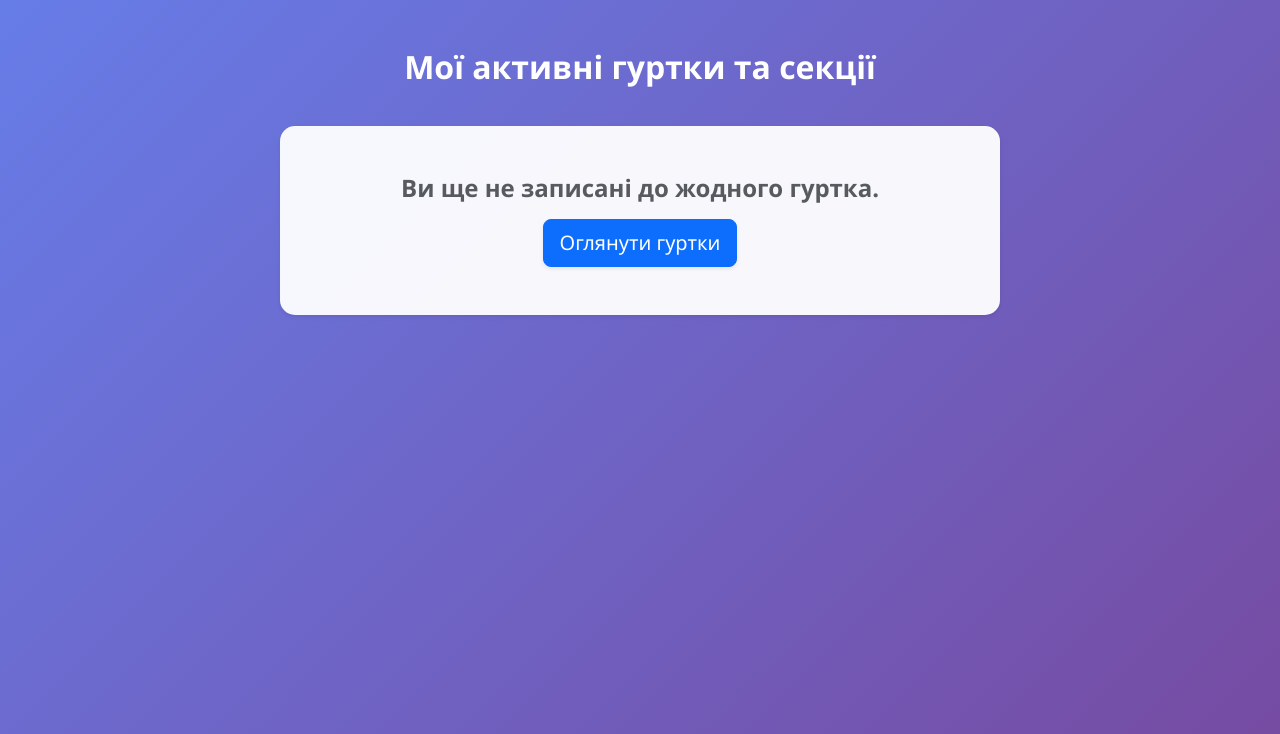
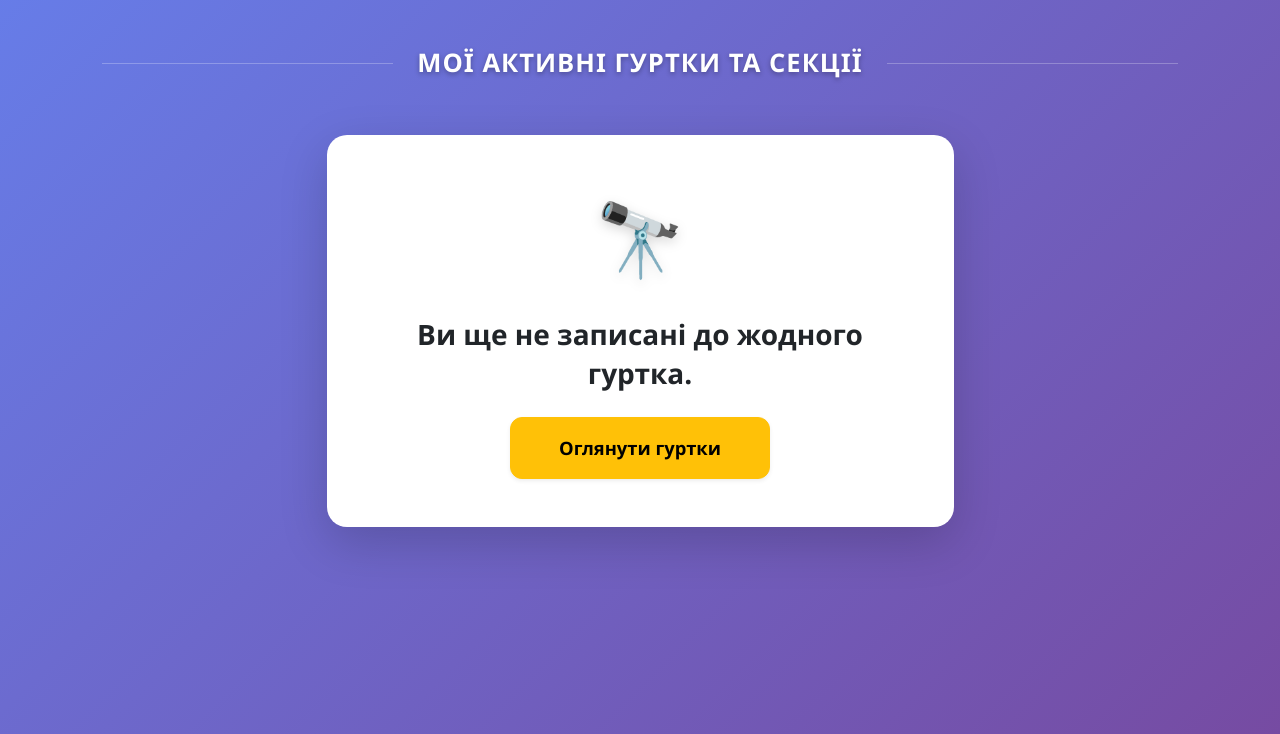
Before and after one commit to Goynadot/Extracurricular-activities, a Flask app: template static/templates/my_clubs.html in a window 1280 px wide. Shown: the part 66-800 px from the top of the page. Run offline with Flask 3, Linux system fonts and the light colour scheme; the template is opened without the code that fills it, so the values that code supplies are empty.

Commit message:
Update my_clubs.html

```diff
--- a/static/templates/my_clubs.html
+++ b/static/templates/my_clubs.html
@@ -1,39 +1,43 @@
 {% extends 'base.html' %}
 
 {% block title %}
-{{ text['my_clubs'] }} — {{ text['brand'] }}
+{{ text.get('my_clubs', 'My Clubs') }} — {{ text.get('brand', 'System') }}
 {% endblock %}
 
 {% block content %}
 <div class="container mt-4 mb-5">
 
-    <h2 class="text-center mb-4 fw-bold text-white">
-        {{ text['dash_my_clubs_title'] }}
-    </h2>
+    <div class="d-flex align-items-center mt-2 mb-5 px-2">
+        <div class="flex-grow-1 border-bottom border-white opacity-25"></div>
+        <h2 class="mx-4 mb-0 text-white fw-bold text-uppercase text-center" style="letter-spacing: 1px; text-shadow: 0px 2px 5px rgba(0,0,0,0.3); font-size: 1.6rem;">
+            {{ text.get('dash_my_clubs_title', 'Мої гуртки') }}
+        </h2>
+        <div class="flex-grow-1 border-bottom border-white opacity-25"></div>
+    </div>
 
     <div class="row justify-content-center">
 
         {% if registrations %}
             {% for registration in registrations %}
-                <div class="col-md-8 mb-3">
-                    <div class="card shadow-sm border-0" style="border-radius: 12px; background-color: #ffffff;">
-                        <div class="card-body d-flex justify-content-between align-items-center p-4">
+                <div class="col-md-8 mb-4">
+                    <div class="card shadow-lg border-0 club-hover-card" style="border-radius: 15px; background-color: #ffffff;">
+                        <div class="card-body d-flex flex-column flex-md-row justify-content-between align-items-center p-4">
 
-                            <div>
-                                <h4 class="fw-bold mb-1 text-dark">
-                                    {% if lang == 'en' and registration.club.club_name_en %}
-                                        {{ registration.club.club_name_en }}
+                            <div class="text-center text-md-start mb-3 mb-md-0">
+                                <h4 class="fw-bold mb-2 text-dark">
+                                    {% if lang == 'en' and registration.club.translation and registration.club.translation.club_name_en %}
+                                        {{ registration.club.translation.club_name_en }}
                                     {% else %}
                                         {{ registration.club.club_name }}
                                     {% endif %}
                                 </h4>
-                                <small class="text-muted">
+                                <span class="text-muted" style="font-size: 0.95rem;">
                                     ID: {{ registration.id }} | 📅 {{ registration.registration_date }}
-                                </small>
+                                </span>
                             </div>
 
                             <div>
-                                <span class="badge bg-warning text-dark fs-6 rounded-pill px-3 py-2 shadow-sm">
+                                <span class="badge bg-warning text-dark fs-6 rounded-pill px-4 py-2 shadow-sm border border-warning">
                                     {{ registration.status }}
                                 </span>
                             </div>
@@ -44,13 +48,22 @@
             {% endfor %}
 
         {% else %}
-            <div class="col-md-8 text-center mt-3">
-                <div class="card shadow-sm border-0" style="border-radius: 15px; background-color: rgba(255, 255, 255, 0.95);">
+            <div class="col-md-7 text-center mt-2">
+                <div class="card shadow-lg border-0" style="border-radius: 20px; background-color: #ffffff;">
                     <div class="card-body p-5">
-                        <h4 class="text-muted fw-bold mb-3">{{ text['dash_no_clubs'] }}</h4>
-                        <a href="/clubs" class="btn btn-primary btn-lg shadow-sm" style="border-radius: 8px;">
-                            {{ text['btn_explore'] }}
+
+                        <div class="mb-4">
+                            <span style="font-size: 4.5rem; filter: drop-shadow(0px 4px 6px rgba(0,0,0,0.15));">🔭</span>
+                        </div>
+
+                        <h3 class="fw-bold text-dark mb-4 px-3" style="line-height: 1.4;">
+                            {{ text.get('dash_no_clubs', 'Ви ще не записані до жодного гуртка.') }}
+                        </h3>
+
+                        <a href="/clubs" class="btn btn-warning btn-lg fw-bold px-5 py-3 shadow-sm" style="border-radius: 12px; font-size: 1.15rem; transition: transform 0.2s;">
+                            {{ text.get('btn_explore', 'Оглянути гуртки') }}
                         </a>
+
                     </div>
                 </div>
             </div>
```
